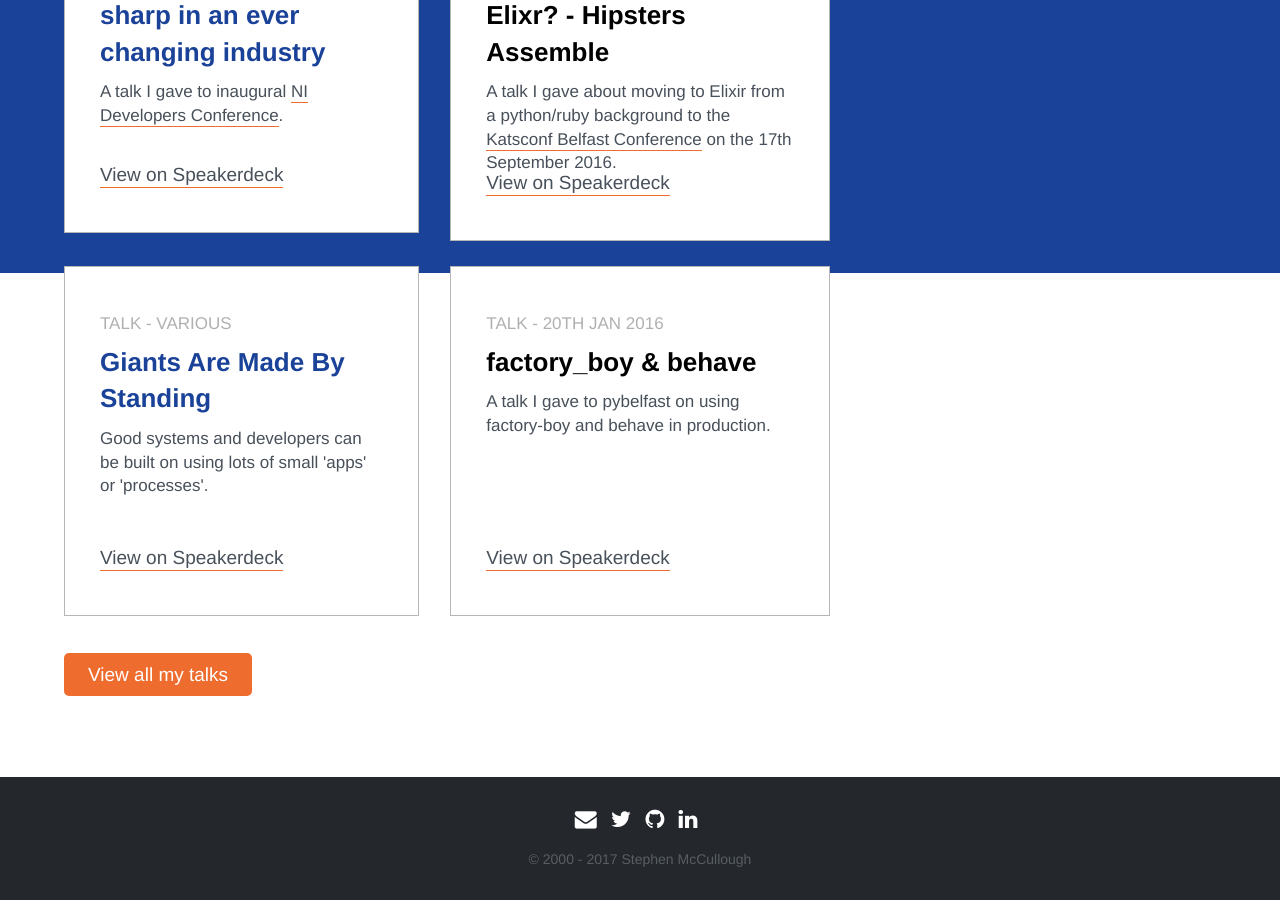
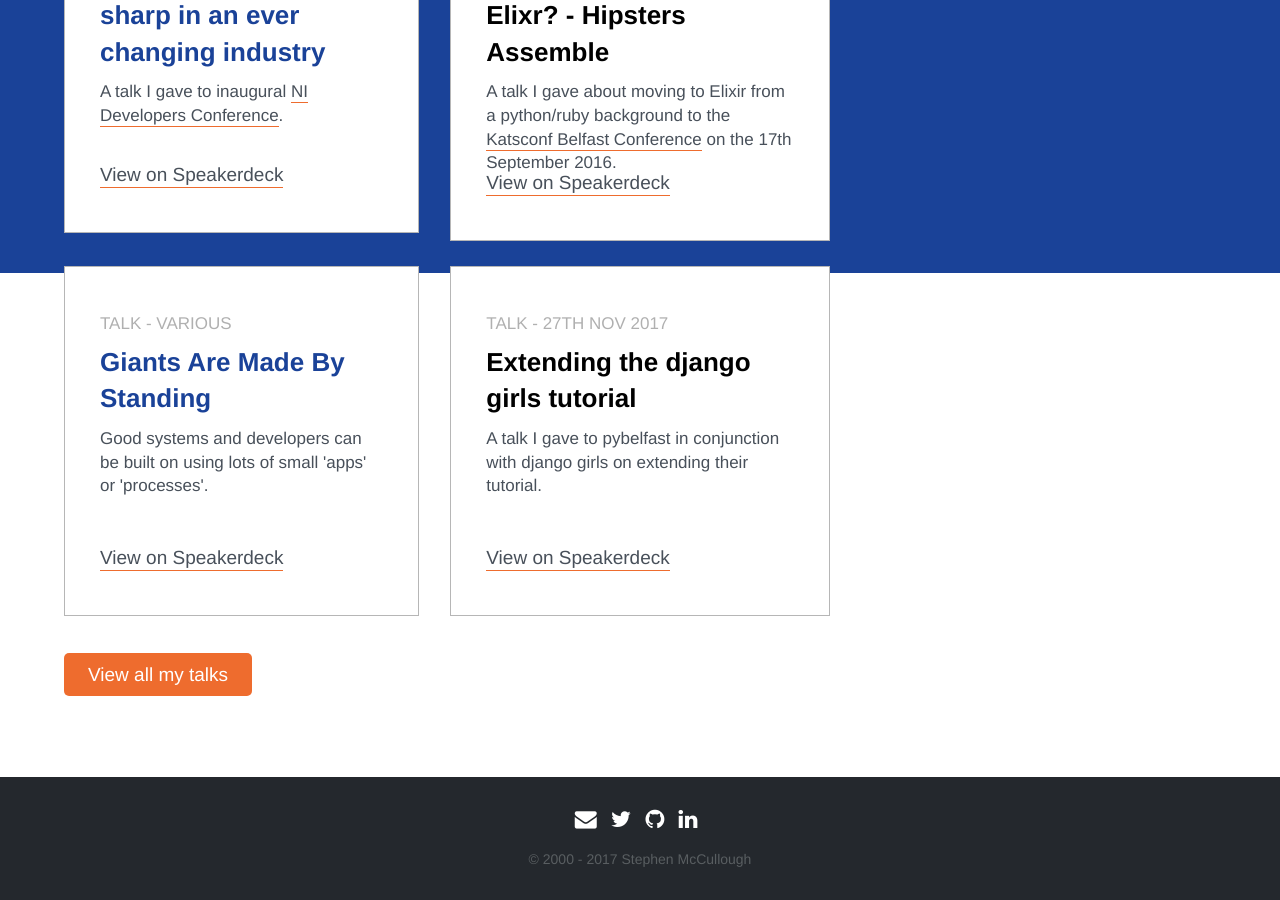
Before and after one commit to swmcc/swmcc.github.io, a Jekyll site: the page built from talks/index.html, in a window 1280 px wide and 900 px high, scrolled down 787 px. Built offline with Jekyll 4.4.1, drawn with Linux system fonts in a browser that asks for light colours; nearby versions of some CDN libraries.

Commit message:
Added new talk from pybelfast

```diff
--- a/talks/index.html
+++ b/talks/index.html
@@ -40,10 +40,10 @@ title: My Talks
           </li>
           <li class="last">
             <div class="inner">
-              <p class="meta">Talk - 20th Jan 2016</p>
-              <h3>factory_boy & behave</h3>
-              <p>A talk I gave to pybelfast on using factory-boy and behave in production.</p>
-              <a href="https://speakerdeck.com/swmcc/factory-boy-and-behave" class="read-more">View on Speakerdeck</a>
+              <p class="meta">Talk - 27th Nov 2017</p>
+              <h3>Extending the django girls tutorial</h3>
+              <p>A talk I gave to pybelfast in conjunction with django girls on extending their tutorial.</p>
+              <a href="https://speakerdeck.com/swmcc/extending-the-django-girls-tutorial" class="read-more">View on Speakerdeck</a>
 
             </div>
           </li>
```
